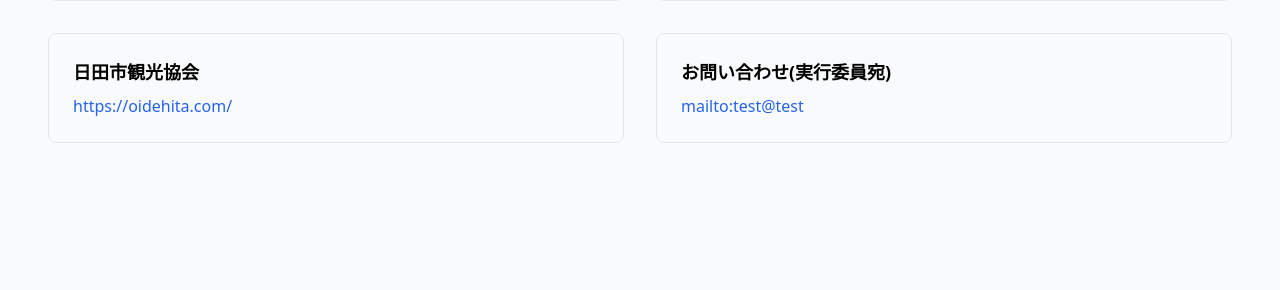
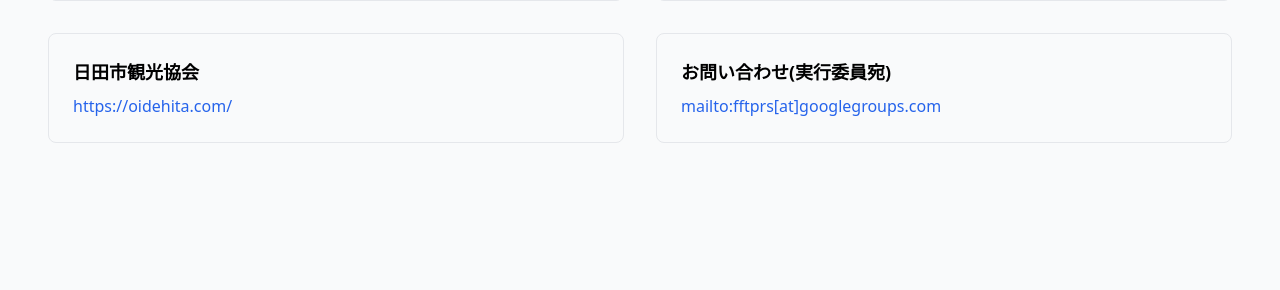
Before and after one commit to FFTPRS/WS, a Jekyll site: the page built from pages/workshop11.html, in a window 1280 px wide and 900 px high, scrolled down 3890 px. Shown: the part 481-771 px from the top of the window. Built offline with Jekyll 4.4.1, drawn with Linux system fonts in a browser that asks for light colours; nearby versions of some CDN libraries.

Commit message:
Update workshop11.yml

```diff
--- a/_data/workshop11.yml
+++ b/_data/workshop11.yml
@@ -97,4 +97,4 @@ links:
   - title: "日田市観光協会"
     url: "https://oidehita.com/"
   - title: "お問い合わせ(実行委員宛)"
-    url: "mailto:test@test"
+    url: "mailto:fftprs[at]googlegroups.com"
```
